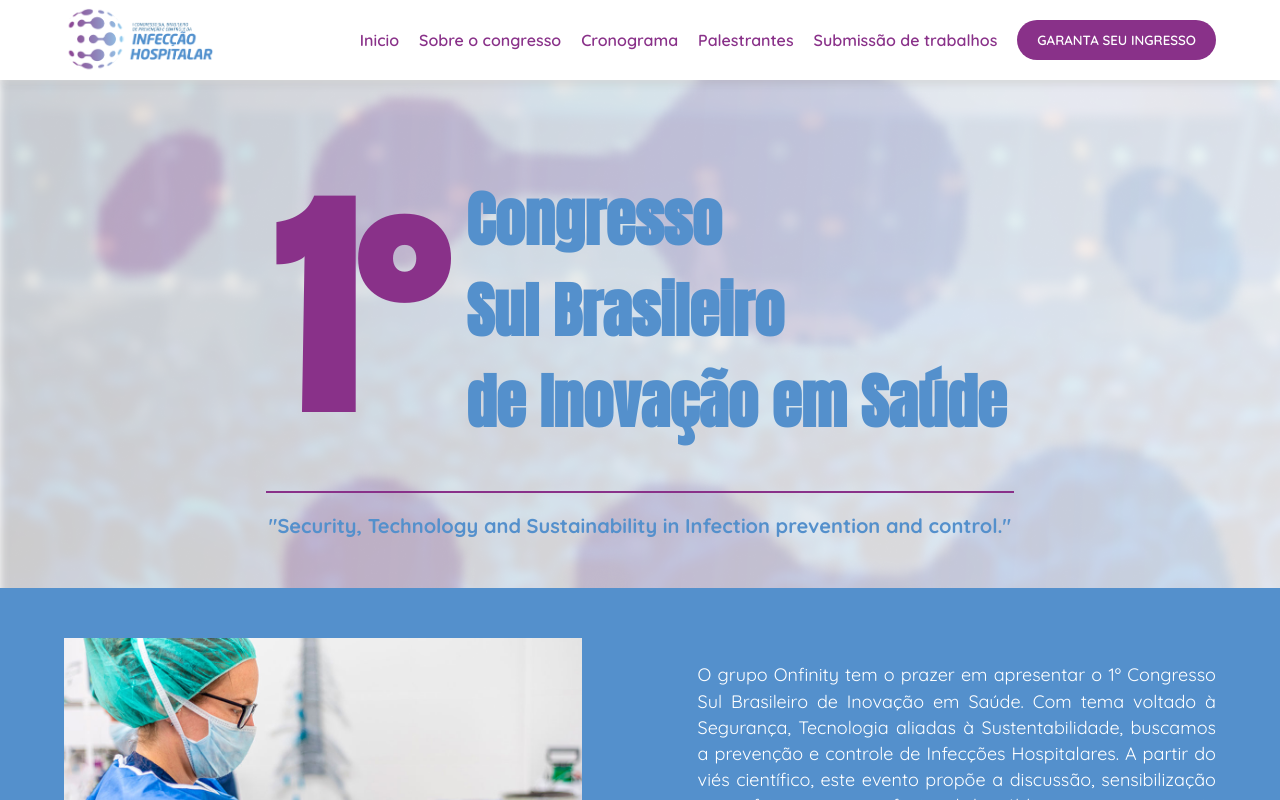
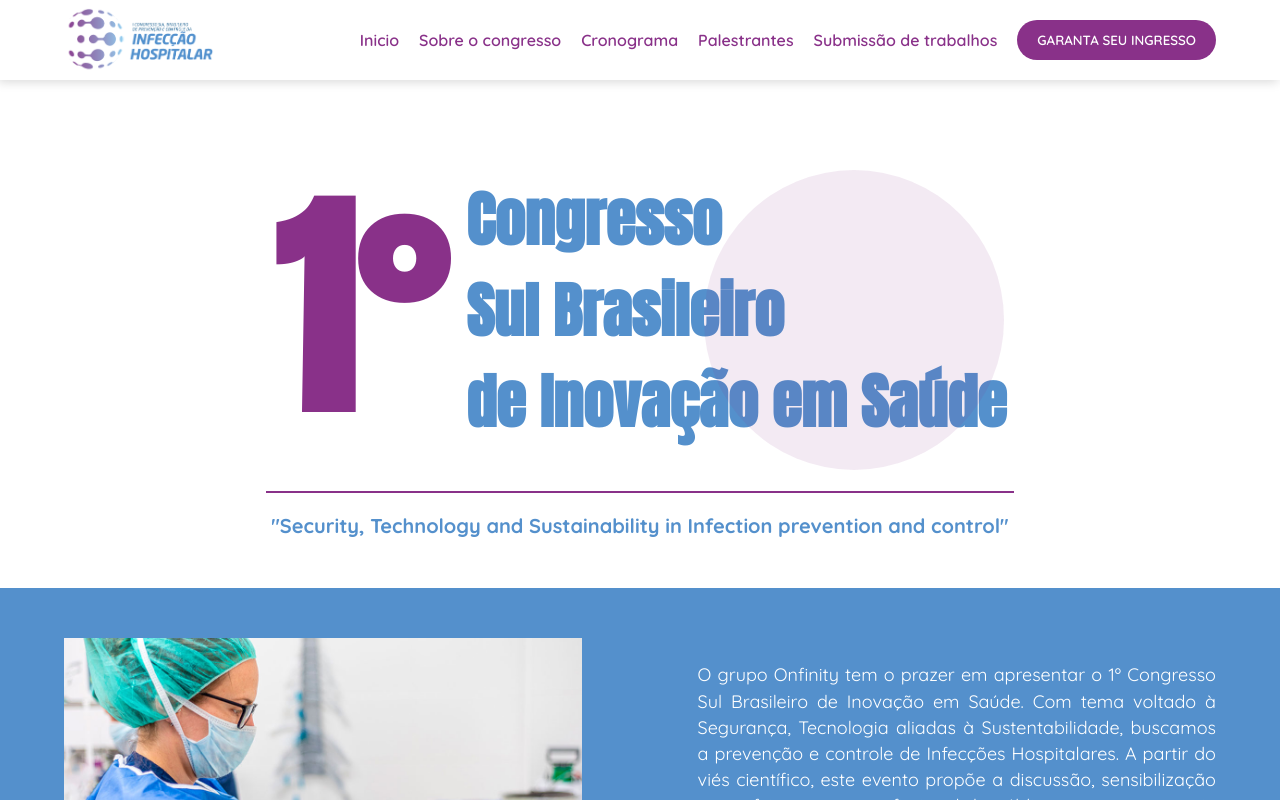
Before and after one commit to pedrohhcunha/congresso, a Next.js app: page / in a window 1280 px wide. Shown: the top 800 px of the page. Built offline with nearby package versions, Linux system fonts and the light colour scheme.

Commit message:
Alterações na section inicial

```diff
--- a/components/Inicio.jsx
+++ b/components/Inicio.jsx
@@ -7,7 +7,10 @@ export default function Inicio(props) {
                     <h1 className={styles.numero}>{"1°"}</h1>
                     <h1 className={styles.titulo}>Congresso <br /> Sul Brasileiro <br /> de Inovação em Saúde</h1>
                 </div>
-                <h5 className={styles.span}>{`"Security, Technology and Sustainability in Infection prevention and control."`}</h5>
+                <h5 className={styles.span}>{`"Security, Technology and Sustainability in Infection prevention and control"`}</h5>
+            </div>
+            <div className={styles.areaLogo}>
+
             </div>
         </section>
     )
--- a/styles/Inicio.module.scss
+++ b/styles/Inicio.module.scss
@@ -4,7 +4,6 @@
     display: flex;
     align-items: center;
     justify-content: space-between;
-    background-image: url('../public/images/inicio.png');
 
     .areaContent{
         width: 65%;
@@ -35,6 +34,18 @@
             color: var(--blue);
             margin-top: 20px;
         }
+    }
+
+    .areaLogo{
+        width: 300px;
+        height: 300px;
+        border-radius: 50%;
+        background-color: var(--purple);
+        opacity: .1;
+        position: absolute;
+        top: 40%;
+        left: 55%;
+        transform: translateY(-50%);
     }
 
     @media screen and (max-width: 1100px) {
```
